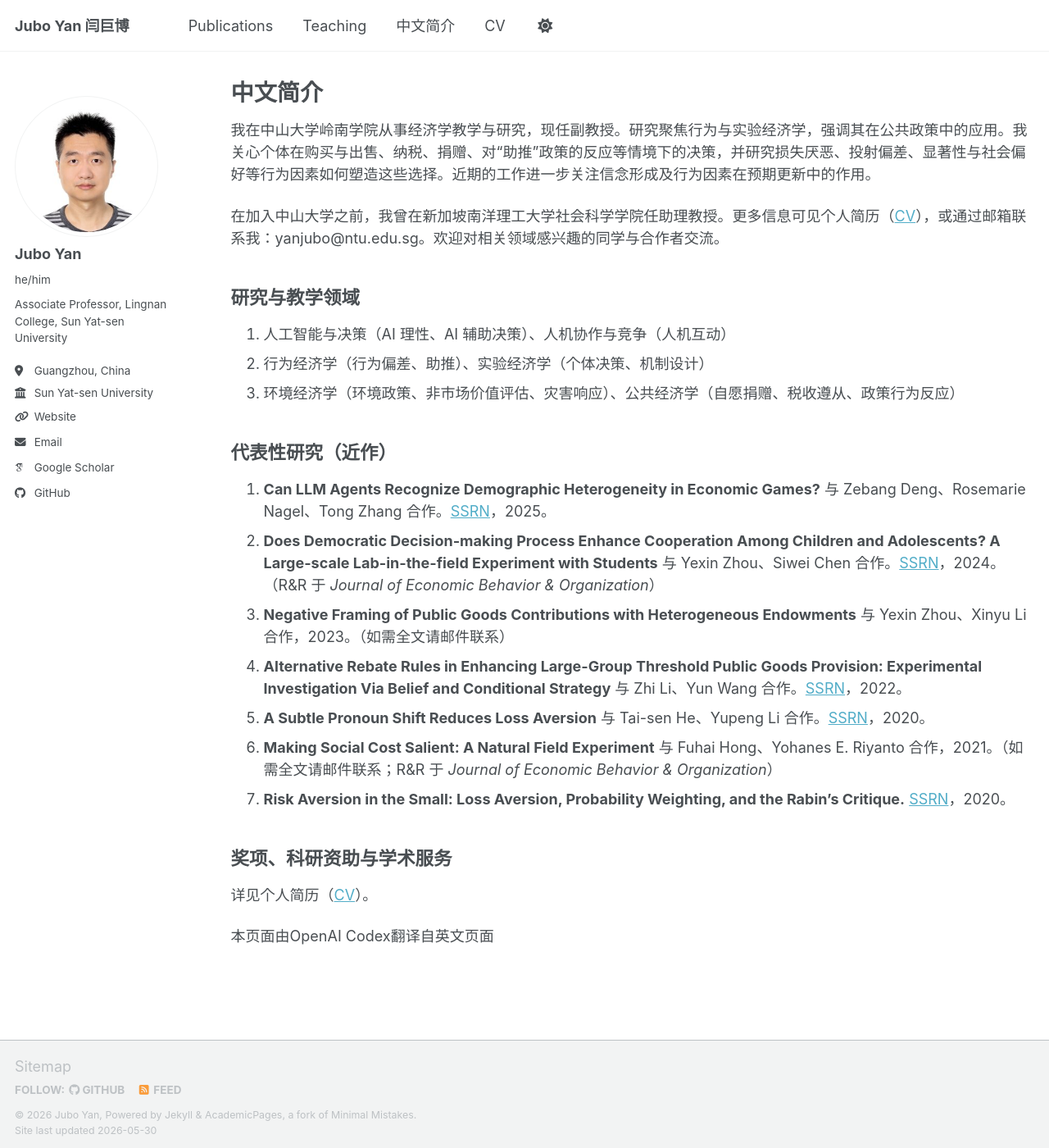
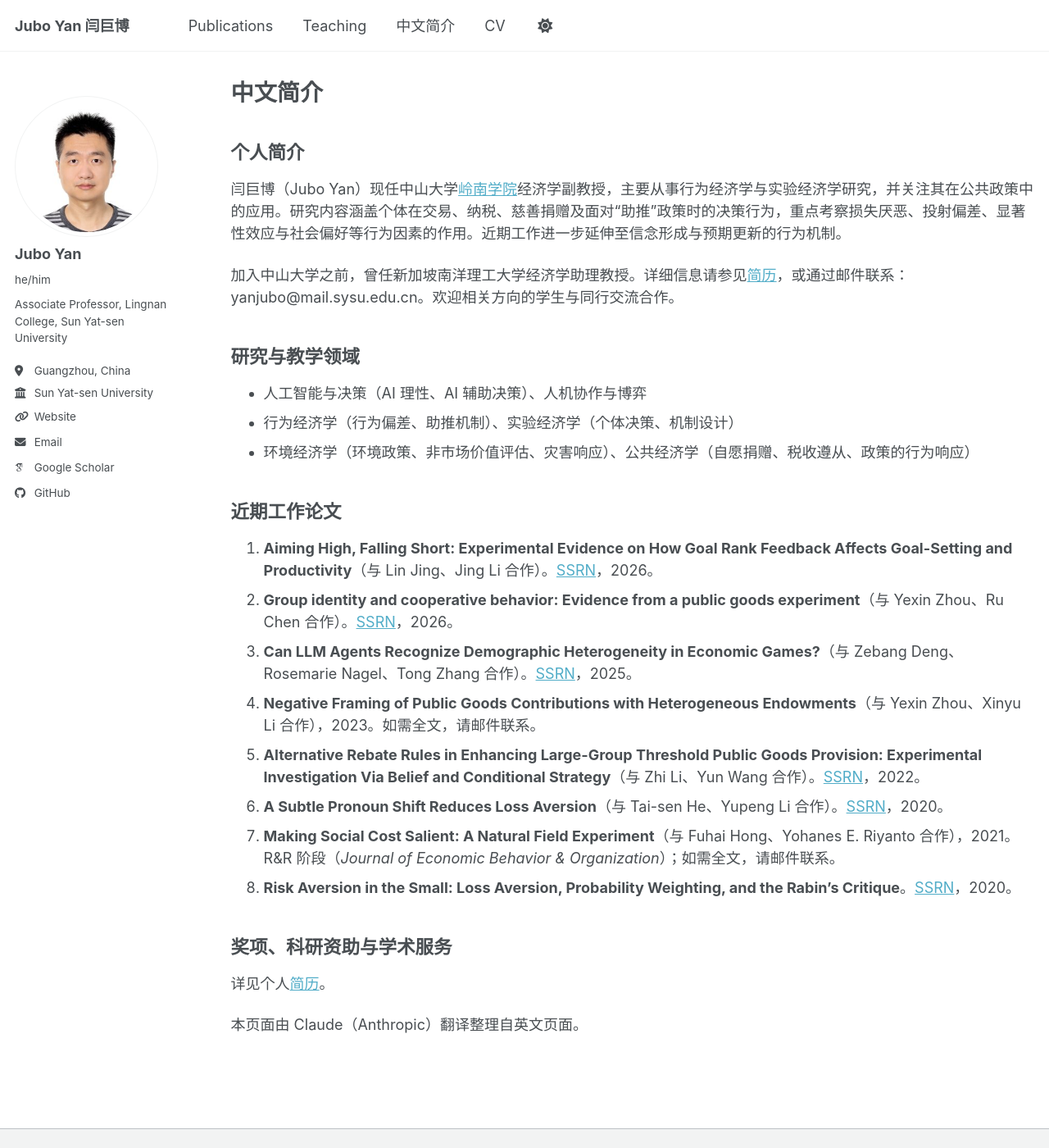
Before and after one commit to xiaogengjacky/xiaogengjacky.github.io, a Jekyll site: the page built from _pages/portfolio.md, in a window 1280 px wide and 1400 px high. Shown: the whole window at 82% size. Built offline with Jekyll 4.4.1, drawn with Linux system fonts in a browser that asks for light colours; some web fonts are replaced; a script bundle is joined from its source files by our own code; library files that are not in the unit come from our copies.

Commit message:
Rewrite Chinese profile page in third-person, objective tone

```diff
--- a/_pages/portfolio.md
+++ b/_pages/portfolio.md
@@ -7,28 +7,31 @@ author_profile: true
 
 {% include base_path %}
 
-我在中山大学岭南学院从事经济学教学与研究，现任副教授。研究聚焦行为与实验经济学，强调其在公共政策中的应用。我关心个体在购买与出售、纳税、捐赠、对“助推”政策的反应等情境下的决策，并研究损失厌恶、投射偏差、显著性与社会偏好等行为因素如何塑造这些选择。近期的工作进一步关注信念形成及行为因素在预期更新中的作用。
+## 个人简介
 
-在加入中山大学之前，我曾在新加坡南洋理工大学社会科学学院任助理教授。更多信息可见个人简历（[CV](https://www.dropbox.com/scl/fi/5iat2bc67irowknfu4tlk/juboyan_cv_2024mkt.pdf?rlkey=tg577wsi7zuzgrue3lxnld9jt&dl=0)），或通过邮箱联系我：yanjubo@ntu.edu.sg。欢迎对相关领域感兴趣的同学与合作者交流。
+闫巨博（Jubo Yan）现任中山大学[岭南学院](https://lingnan.sysu.edu.cn/)经济学副教授，主要从事行为经济学与实验经济学研究，并关注其在公共政策中的应用。研究内容涵盖个体在交易、纳税、慈善捐赠及面对“助推”政策时的决策行为，重点考察损失厌恶、投射偏差、显著性效应与社会偏好等行为因素的作用。近期工作进一步延伸至信念形成与预期更新的行为机制。
+
+加入中山大学之前，曾任新加坡南洋理工大学经济学助理教授。详细信息请参见[简历](https://www.dropbox.com/scl/fi/5iat2bc67irowknfu4tlk/juboyan_cv_2024mkt.pdf?rlkey=tg577wsi7zuzgrue3lxnld9jt&dl=0)，或通过邮件联系：yanjubo@mail.sysu.edu.cn。欢迎相关方向的学生与同行交流合作。
 
 ## 研究与教学领域
 
-1. 人工智能与决策（AI 理性、AI 辅助决策）、人机协作与竞争（人机互动）
-2. 行为经济学（行为偏差、助推）、实验经济学（个体决策、机制设计）
-3. 环境经济学（环境政策、非市场价值评估、灾害响应）、公共经济学（自愿捐赠、税收遵从、政策行为反应）
+- 人工智能与决策（AI 理性、AI 辅助决策）、人机协作与博弈
+- 行为经济学（行为偏差、助推机制）、实验经济学（个体决策、机制设计）
+- 环境经济学（环境政策、非市场价值评估、灾害响应）、公共经济学（自愿捐赠、税收遵从、政策的行为响应）
 
-## 代表性研究（近作）
+## 近期工作论文
 
-1. **Can LLM Agents Recognize Demographic Heterogeneity in Economic Games?** 与 Zebang Deng、Rosemarie Nagel、Tong Zhang 合作。[SSRN](https://papers.ssrn.com/sol3/papers.cfm?abstract_id=5197303)，2025。
-2. **Does Democratic Decision-making Process Enhance Cooperation Among Children and Adolescents? A Large-scale Lab-in-the-field Experiment with Students** 与 Yexin Zhou、Siwei Chen 合作。[SSRN](https://papers.ssrn.com/sol3/papers.cfm?abstract_id=4971880)，2024。（R&R 于 *Journal of Economic Behavior & Organization*）
-3. **Negative Framing of Public Goods Contributions with Heterogeneous Endowments** 与 Yexin Zhou、Xinyu Li 合作，2023。（如需全文请邮件联系）
-4. **Alternative Rebate Rules in Enhancing Large-Group Threshold Public Goods Provision: Experimental Investigation Via Belief and Conditional Strategy** 与 Zhi Li、Yun Wang 合作。[SSRN](https://papers.ssrn.com/sol3/papers.cfm?abstract_id=4187988)，2022。
-5. **A Subtle Pronoun Shift Reduces Loss Aversion** 与 Tai-sen He、Yupeng Li 合作。[SSRN](https://papers.ssrn.com/sol3/papers.cfm?abstract_id=3945320)，2020。
-6. **Making Social Cost Salient: A Natural Field Experiment** 与 Fuhai Hong、Yohanes E. Riyanto 合作，2021。（如需全文请邮件联系；R&R 于 *Journal of Economic Behavior & Organization*）
-7. **Risk Aversion in the Small: Loss Aversion, Probability Weighting, and the Rabin's Critique.** [SSRN](https://papers.ssrn.com/sol3/papers.cfm?abstract_id=2858124)，2020。
+1. **Aiming High, Falling Short: Experimental Evidence on How Goal Rank Feedback Affects Goal-Setting and Productivity**（与 Lin Jing、Jing Li 合作）。[SSRN](https://papers.ssrn.com/sol3/papers.cfm?abstract_id=6006394)，2026。
+2. **Group identity and cooperative behavior: Evidence from a public goods experiment**（与 Yexin Zhou、Ru Chen 合作）。[SSRN](https://papers.ssrn.com/sol3/papers.cfm?abstract_id=5799535)，2026。
+3. **Can LLM Agents Recognize Demographic Heterogeneity in Economic Games?**（与 Zebang Deng、Rosemarie Nagel、Tong Zhang 合作）。[SSRN](https://papers.ssrn.com/sol3/papers.cfm?abstract_id=5197303)，2025。
+4. **Negative Framing of Public Goods Contributions with Heterogeneous Endowments**（与 Yexin Zhou、Xinyu Li 合作），2023。如需全文，请邮件联系。
+5. **Alternative Rebate Rules in Enhancing Large-Group Threshold Public Goods Provision: Experimental Investigation Via Belief and Conditional Strategy**（与 Zhi Li、Yun Wang 合作）。[SSRN](https://papers.ssrn.com/sol3/papers.cfm?abstract_id=4187988)，2022。
+6. **A Subtle Pronoun Shift Reduces Loss Aversion**（与 Tai-sen He、Yupeng Li 合作）。[SSRN](https://papers.ssrn.com/sol3/papers.cfm?abstract_id=3945320)，2020。
+7. **Making Social Cost Salient: A Natural Field Experiment**（与 Fuhai Hong、Yohanes E. Riyanto 合作），2021。R&R 阶段（*Journal of Economic Behavior & Organization*）；如需全文，请邮件联系。
+8. **Risk Aversion in the Small: Loss Aversion, Probability Weighting, and the Rabin's Critique**。[SSRN](https://papers.ssrn.com/sol3/papers.cfm?abstract_id=2858124)，2020。
 
 ## 奖项、科研资助与学术服务
 
-详见个人简历（[CV](https://www.dropbox.com/scl/fi/5iat2bc67irowknfu4tlk/juboyan_cv_2024mkt.pdf?rlkey=tg577wsi7zuzgrue3lxnld9jt&dl=0)）。
+详见个人[简历](https://www.dropbox.com/scl/fi/5iat2bc67irowknfu4tlk/juboyan_cv_2024mkt.pdf?rlkey=tg577wsi7zuzgrue3lxnld9jt&dl=0)。
 
-本页面由OpenAI Codex翻译自英文页面
+本页面由 Claude（Anthropic）翻译整理自英文页面。
```
